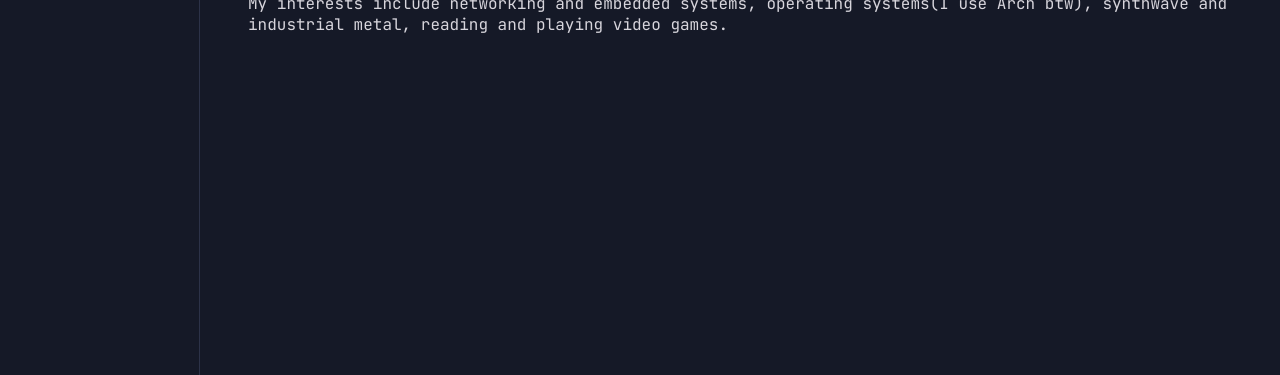
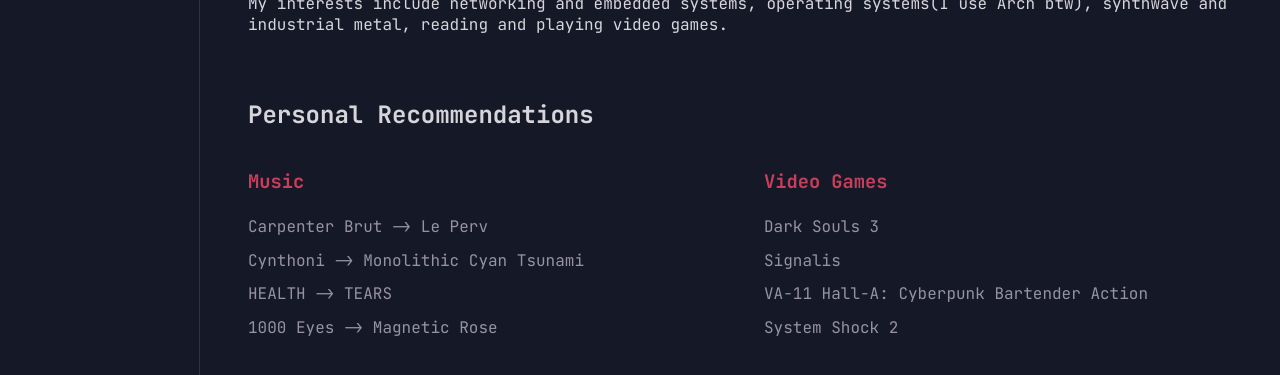
Before and after one commit to McSpeedys/erimesenoglu.github.io, a plain HTML site: page about.html in a window 1280 px wide. Shown: the part 199-574 px from the top of the page. Drawn offline with Linux system fonts and the light colour scheme.

Commit message:
Completed about page.

```diff
--- a/about.html
+++ b/about.html
@@ -28,6 +28,38 @@
       <h1>About me!</h1>
       <p>Hello, as of now I am a junior college student working towards getting my B.S. in Computer Science focusing on Software Engineering.</p>
       <p>My interests include networking and embedded systems, operating systems(I use Arch btw), synthwave and industrial metal, reading and playing video games.</p>
+
+      <section class="recommendations">
+        <h2>Personal Recommendations</h2>
+
+        <div class="recommendation-grid">
+
+          <div class="recommendation-column">
+            <h3>Music</h3>
+
+            <ul>
+              <li>Carpenter Brut -&gt; Le Perv</li>
+              <li>Cynthoni -&gt; Monolithic Cyan Tsunami</li>
+              <li>HEALTH -&gt; TEARS</li>
+              <li>1000 Eyes -&gt; Magnetic Rose</li>
+            </ul>
+          </div>
+
+          <div class="recommendation-column">
+            <h3>Video Games</h3>
+
+            <ul>
+              <li>Dark Souls 3</li>
+              <li>Signalis</li>
+              <li>VA-11 Hall-A: Cyberpunk Bartender Action</li>
+              <li>System Shock 2</li>
+            </ul>
+          </div>
+
+        </div>
+
+      </section>
+
     </main>
 
   </body>
--- a/design.css
+++ b/design.css
@@ -40,6 +40,33 @@
     padding-left: 8px;
 }
 
+.recommendations{
+  margin-top: 4rem;
+}
+
+.recommendation-grid{
+  display: grid;
+  grid-template-columns: 1fr 1fr;
+
+  gap: 3rem;
+  margin-top: 1rem;
+}
+
+.recommendation-column h3{
+  color: var(--accent-red);
+  margin-bottom: 1rem;
+}
+
+.recommendation-column ul{
+  list-style: none;
+  padding: 0;
+}
+
+.recommendation-column li{
+  padding: 0.4rem 0;
+  color: var(--text-secondary);
+}
+
 body {
   font-family: "JetBrains Mono", monospace;
   background-color: var(--bg-primary);
@@ -64,7 +91,7 @@
 /* Additional code so that site layout does not break on mobile. */
 @media(max-width: 800px){
   body{
-    grid-template-columns: 1fr;
+    grid-template-columns: 140px 1fr;
   }
 
   .sidebar{
```
Also changed, not shown: index.html (+1 -1 lines).
